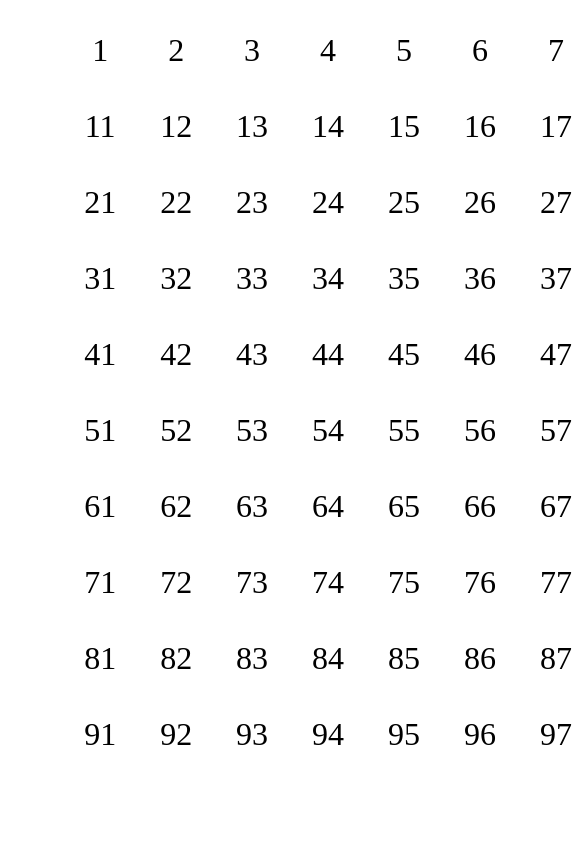
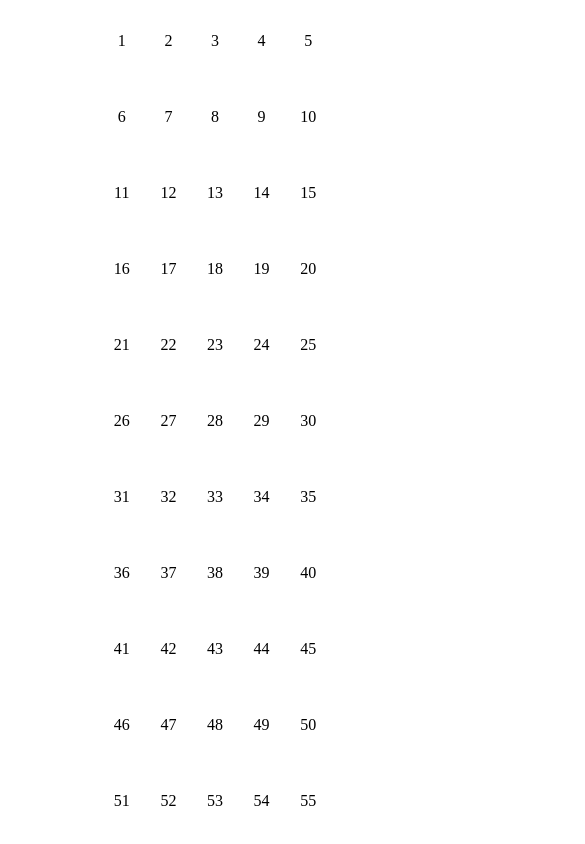
Before and after one commit to RodrigoAndradeDev/Ache-o-numero, a plain HTML site: page index.html in a window 390 px wide. Shown: the top 844 px of the page, 585 px wide, since content can reach past the window. Drawn offline with Linux system fonts and the light colour scheme.

Commit message:
responsividade

```diff
--- a/css/style.css
+++ b/css/style.css
@@ -1,5 +1,5 @@
 body{
-    width: 100vh;
+    width: 70%;
     margin: auto;
 }
 ul{
@@ -8,7 +8,7 @@ ul{
 li{
     display: flex;
     height: 9vh;
-    width: 9vh;
+    width: 10%;
     text-align: center;
     justify-content: center;
 }
@@ -21,6 +21,14 @@ li{
 
 
 }
-@media (max-width: 600px){
+@media (max-width: 900px){
+    li{
+    display: flex;
+    height: 9vh;
+    width: 20%;
+    text-align: center;
+    justify-content: center;
+    font-size: 0.5em;
 
 }
+}
```
